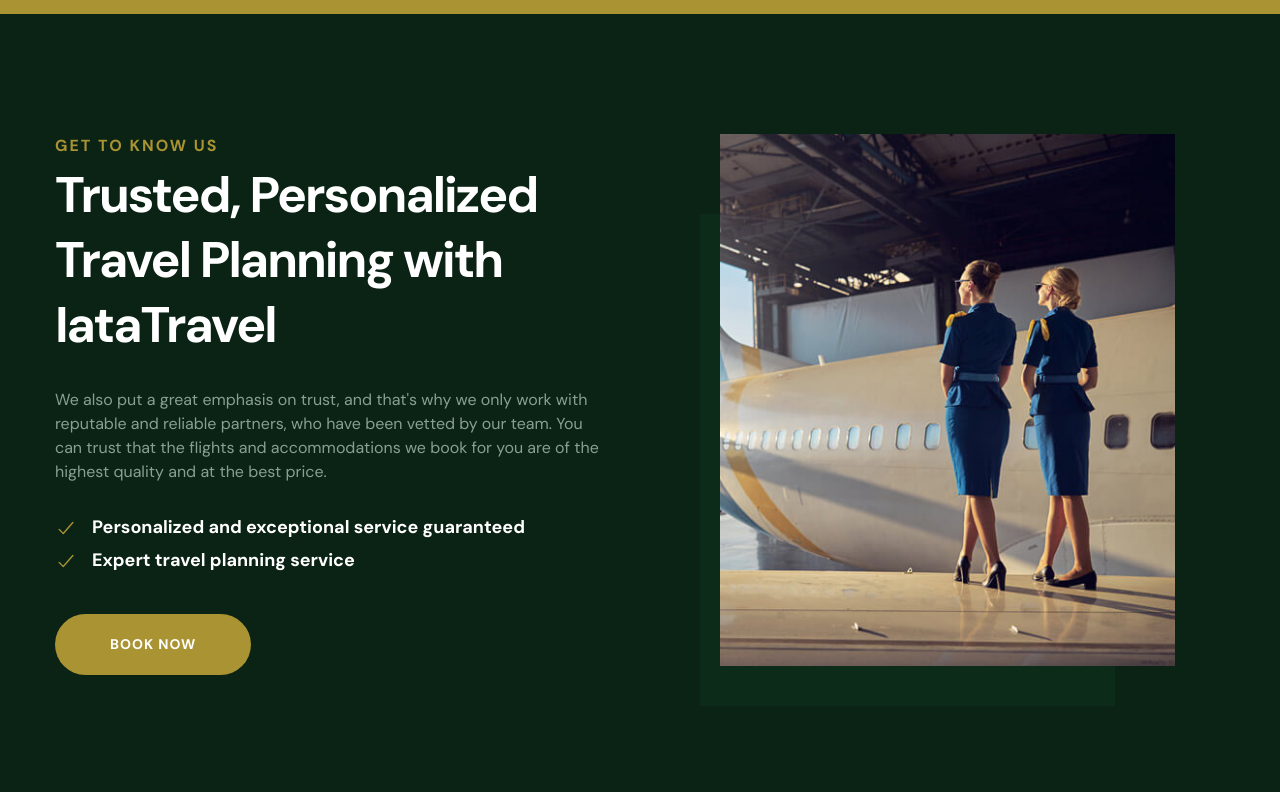
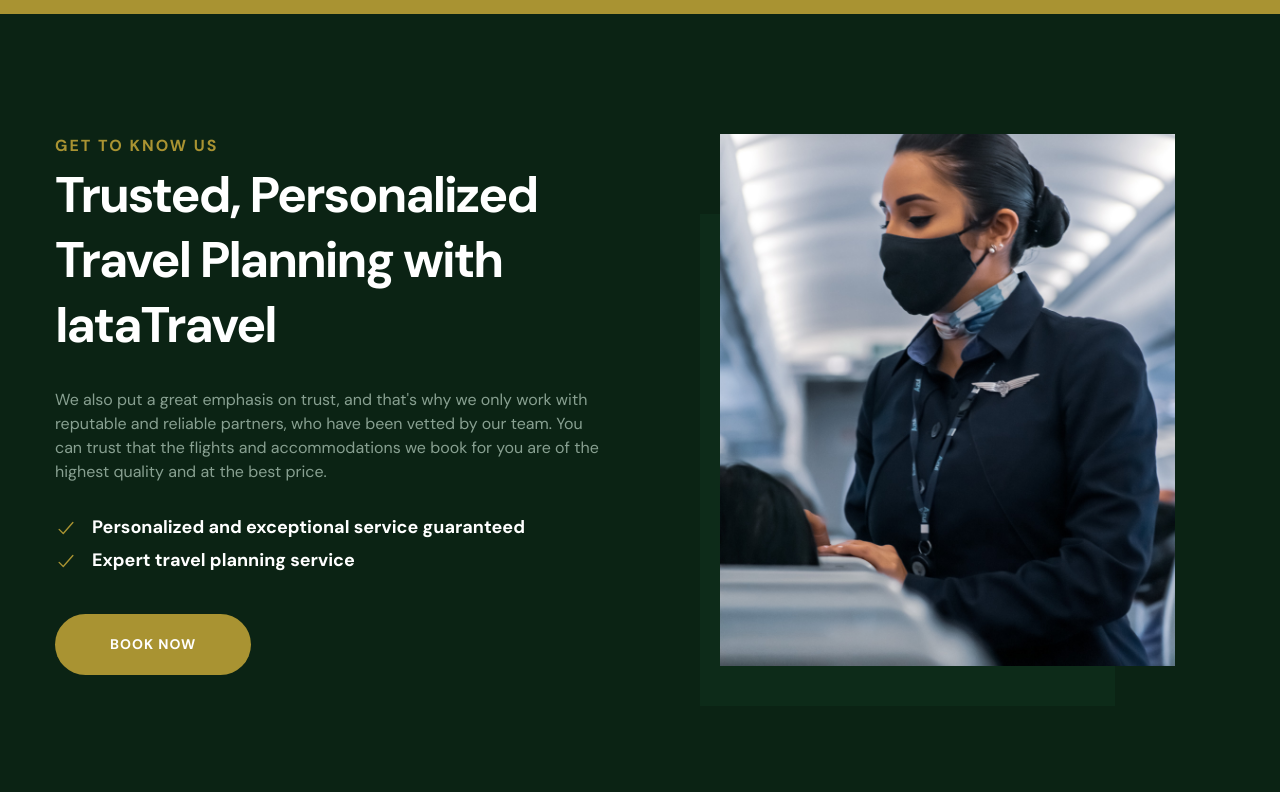
Before and after one commit to iatatravel/iatatravel.github.io, a plain HTML site: page index.html in a window 1280 px wide. Shown: the part 1200-1992 px from the top of the page. Drawn offline with nearby package versions, Linux system fonts and the light colour scheme.

Commit message:
changed know-us pic

```diff
--- a/index.html
+++ b/index.html
@@ -248,7 +248,7 @@
           </div>
 
           <figure class="about-banner img-holder" style="--width: 470; --height: 550;">
-            <img src="./assets/images/about-banner.jpg" width="470" height="550" loading="lazy" alt="about banner"
+            <img src="./assets/images/know-as-iatatravel.jpg" width="470" height="550" loading="lazy" alt="about banner"
               class="img-cover">
           </figure>
 
```
Also changed, not shown: assets/images/know-as-iatatravel.jpg (added).
